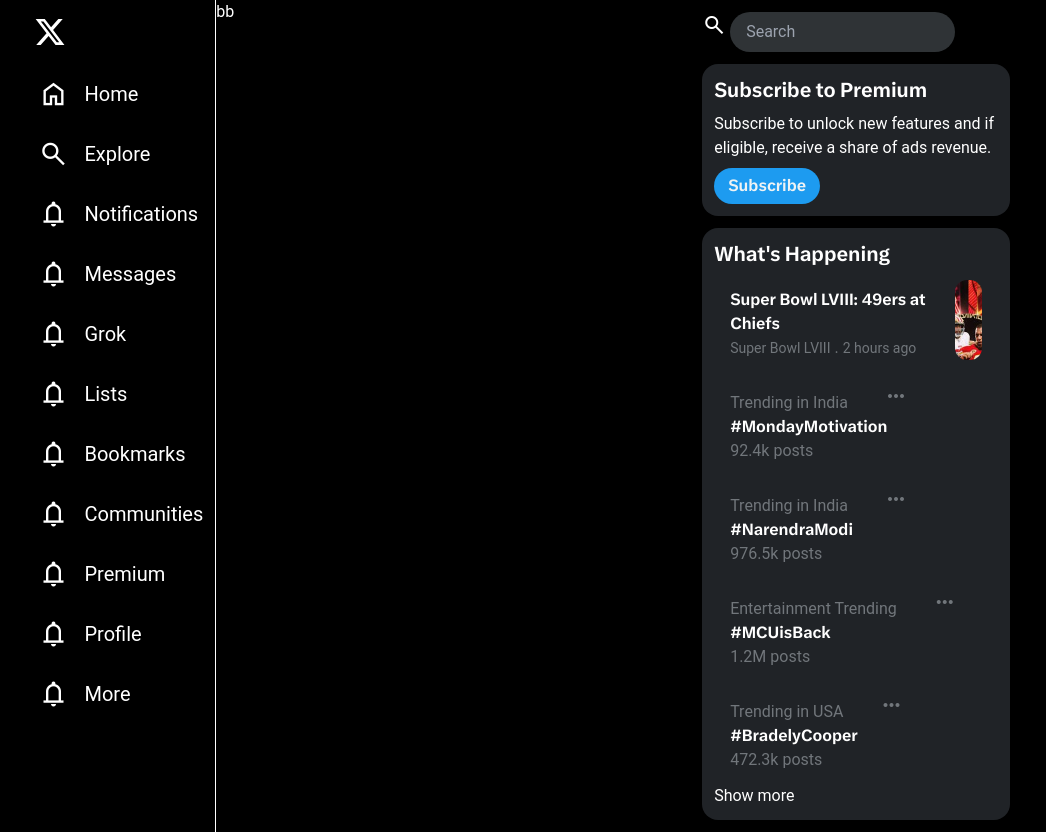
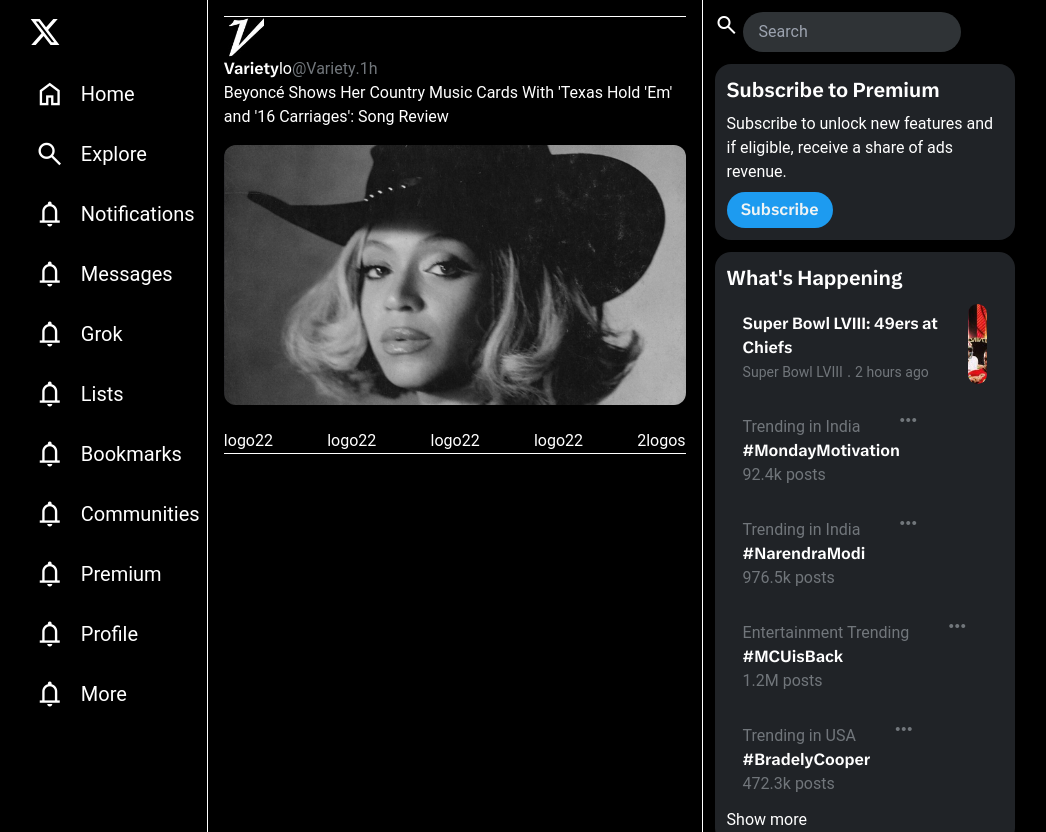
Before and after one commit to ProtoShiva/x-twitter--tailwindcss, a website: page index.html in a window 1280 px wide. Shown: the top 832 px of the page, without its empty margins (116-1162 px from the left). Drawn offline with nearby package versions, Linux system fonts and the light colour scheme.

Commit message:
create basic structure first post in center div

```diff
--- a/index.html
+++ b/index.html
@@ -106,8 +106,51 @@
           </ul>
         </div>
       </div>
-      <div class="second w-full">bb</div>
-      <div class="third w-full bg-black">
+      <div class="second w-full flex gap-2 m-4">
+        <div class="border-y border-white h-fit">
+          <div class="size-10">
+            <img src="./images/X5zYP9oV_bigger.jpg" alt="variety" />
+          </div>
+          <div>
+            <div class="flex">
+              <p class="font-xFont-b">Variety</p>
+              <span>lo</span>
+              <span class="text-[#71767B]">@Variety</span>
+              <span class="text-[#71767B]">.</span>
+              <span class="text-[#71767B]">1h</span>
+            </div>
+            <p>
+              Beyoncé Shows Her Country Music Cards With 'Texas Hold 'Em' and
+              '16 Carriages': Song Review
+            </p>
+            <img
+              src="./images/jCUxPvsU.png"
+              alt="beyonce"
+              class="rounded-xl mt-4"
+            />
+            <div class="flex justify-between items-center mt-6">
+              <div class="flex">
+                <div>logo</div>
+                <div>22</div>
+              </div>
+              <div class="flex">
+                <div>logo</div>
+                <div>22</div>
+              </div>
+              <div class="flex">
+                <div>logo</div>
+                <div>22</div>
+              </div>
+              <div class="flex">
+                <div>logo</div>
+                <div>22</div>
+              </div>
+              <div class="flex">2logos</div>
+            </div>
+          </div>
+        </div>
+      </div>
+      <div class="third w-full border-l border-white">
         <div class="search m-3">
           <span class="material-symbols-outlined"> search </span>
           <input
```
Also changed, not shown: css/output.css, images/9RIHfcOd_bigger.jpg (added), images/X5zYP9oV_bigger.jpg (added), images/jCUxPvsU.png (added).
